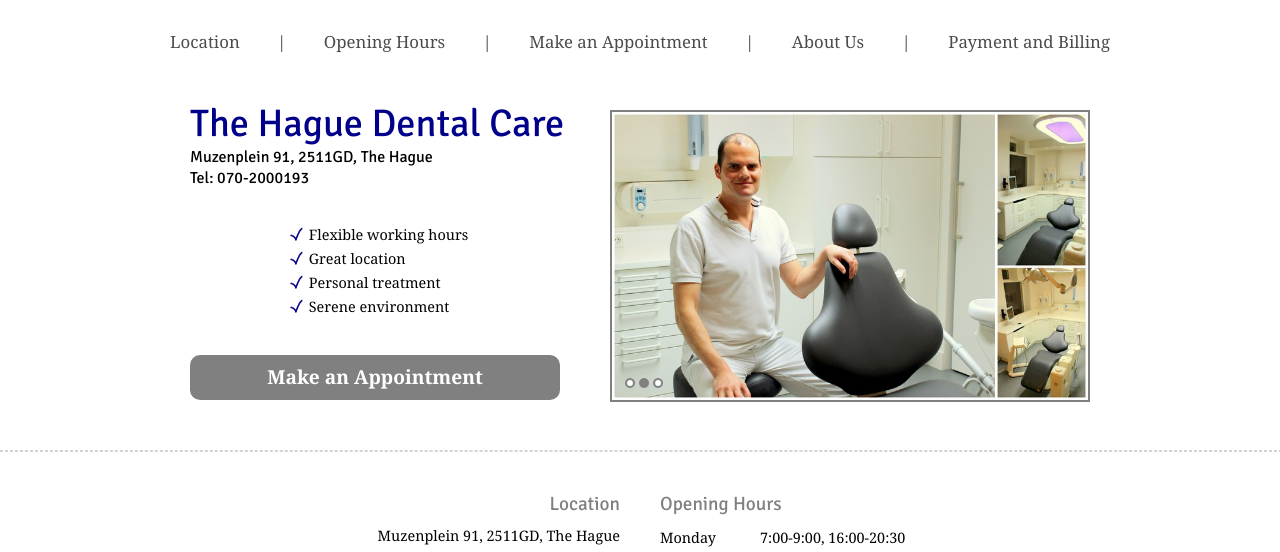
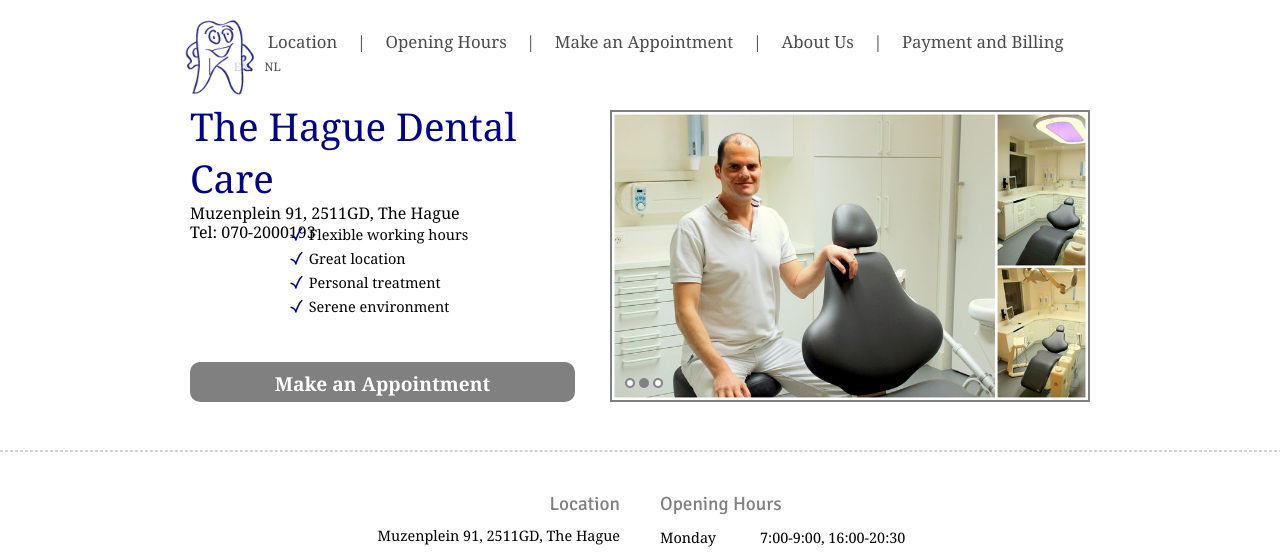
Before and after one commit to oriyudilevich/DanielWebsite, a PHP site: page / in a window 1280 px wide. Shown: the top 552 px of the page. Run offline with PHP 8.4, Linux system fonts and the light colour scheme; some libraries are stand-ins or nearby versions; some web fonts are replaced.

Commit message:
Design: added tooth logo, change title font to Georgia Languages: added EN and NL to header.

```diff
--- a/css/stylesheet.css
+++ b/css/stylesheet.css
@@ -24,15 +24,15 @@
 }
 
 #back_top_container{
-    width: 120px;
+    width: 90px;
     height: 20px;
     background: white;
     float: right;
     text-align: center;
-    border-radius: 5px;
     border-width: 1px;
     border-color: white;
-    border-style:solid;
+    border-bottom-style:solid;
+    border-top-style:solid;
 }
 
 #back_top a {
@@ -135,20 +135,24 @@
 
 #header {
     height: 70px;
-    width: 950px;
+    width: 900px;
     position:relative;
     margin: 0 auto;
     margin-top:30px;
     font-size:105%;
-    text-align: center;
+    text-align: left;
+}
+
+#header_content{
+
 }
 
 #header .separator{
     color:black;
     opacity: 0.7;
     border: 0;
-    margin-right:33px;
-    margin-left:33px;
+    margin-right:15px;
+    margin-left:15px;
 }
 
 #header a {
@@ -158,10 +162,25 @@
 }
 
 #header .container{
-    padding:0px 0px 5px 0px;
+    padding:0px 0px 0px 0px;
     border-color: white;
     border-width: 1px;
     border-bottom-style: solid;
+    border-top-style: solid;
+}
+
+#header_logo {
+    position: relative;
+    width: 100px;
+    font-size: 50%;
+    color: white;
+}
+
+#header_logo img {
+    position:absolute;
+    left: -10px;
+    top: -20px;
+    width: 80px;
 }
 
 #header_location {
@@ -196,6 +215,16 @@
 #header_payment a {
 }
 
+#header_english{
+    font-size: 70%;
+    color: lightgray;
+}
+
+#header_dutch{
+    margin-left: 10px;
+    font-size: 70%;
+}
+
 /* TOP SECTION
 ============================================*/
 
@@ -222,7 +251,7 @@
     position:relative;
     width:420px;
     height:100px;
-    font-family: 'Signika', sans-serif;
+
 }
 
 #title_main{
@@ -232,7 +261,9 @@
 }
 
 #title_address{
-    line-height: 130%;
+    margin-top: 0px;
+    line-height: 100%;
+    line-height: 120%;
 }
 
 /* REASONS
@@ -276,10 +307,10 @@
 
 #appointment{
     position:relative;
-    margin-top: 30px;
+    margin-top: 37px;
     left: 0px;
-    height: 45px;
-    width: 370px;
+    height: 40px;
+    width: 385px;
     background-color:gray;
     border-radius:10px;
     text-align: center;
--- a/index.html
+++ b/index.html
@@ -14,7 +14,7 @@
         <link href='http://fonts.googleapis.com/css?family=Stalemate' rel='stylesheet' type='text/css'>
         <link href='http://fonts.googleapis.com/css?family=Signika' rel='stylesheet' type='text/css'>
 
-        <link rel="icon" type="image/gif" href="images/check.gif">
+        <link rel="icon" type="image/gif" href="images/Check.gif">
 
     </head>
 
@@ -55,6 +55,10 @@
 
         <div id="header">
 
+        <div id="header_content">
+
+            <span id="header_logo"><img src="images/Tooth.gif">The Hague Dentist</span>
+
             <span id="header_location" class="container"><a id="header_location_a" href="#location">Location</a></span>
 
             <span class="separator">|</span>
@@ -72,6 +76,14 @@
             <span class="separator">|</span>
 
             <span id="header_payment" class="container"><a id="header_payment_a" href="#payment">Payment and Billing</a></span>
+
+            <span class="separator">|</span>
+
+            <span id="header_english">EN</span>
+
+            <span id="header_dutch" class="container"><a id="header_dutch_a" href="dutch.html">NL</a></span>
+
+        </div>
 
         </div>
 
--- a/js/script.js
+++ b/js/script.js
@@ -1,7 +1,7 @@
 $(document).ready(function(){
 
     //mouse over menu items in header
-    $('#header_aboutus_a, #header_openinghours_a, #header_location_a, #header_requestappointment_a, #header_payment_a').hover(
+    $('#header_aboutus_a, #header_openinghours_a, #header_location_a, #header_requestappointment_a, #header_payment_a, #header_english_a, #header_dutch_a').hover(
         function(){
         $(this).css('color','black');
         $(this).parent().css('border-color','lightgray');
```
Also changed, not shown: images/D.gif (added), images/SimpleTooth.gif (added), images/Title.gif (added), images/Title.jpg (added), images/Title.png (added), images/Tooth.gif (added), 4 other files.
